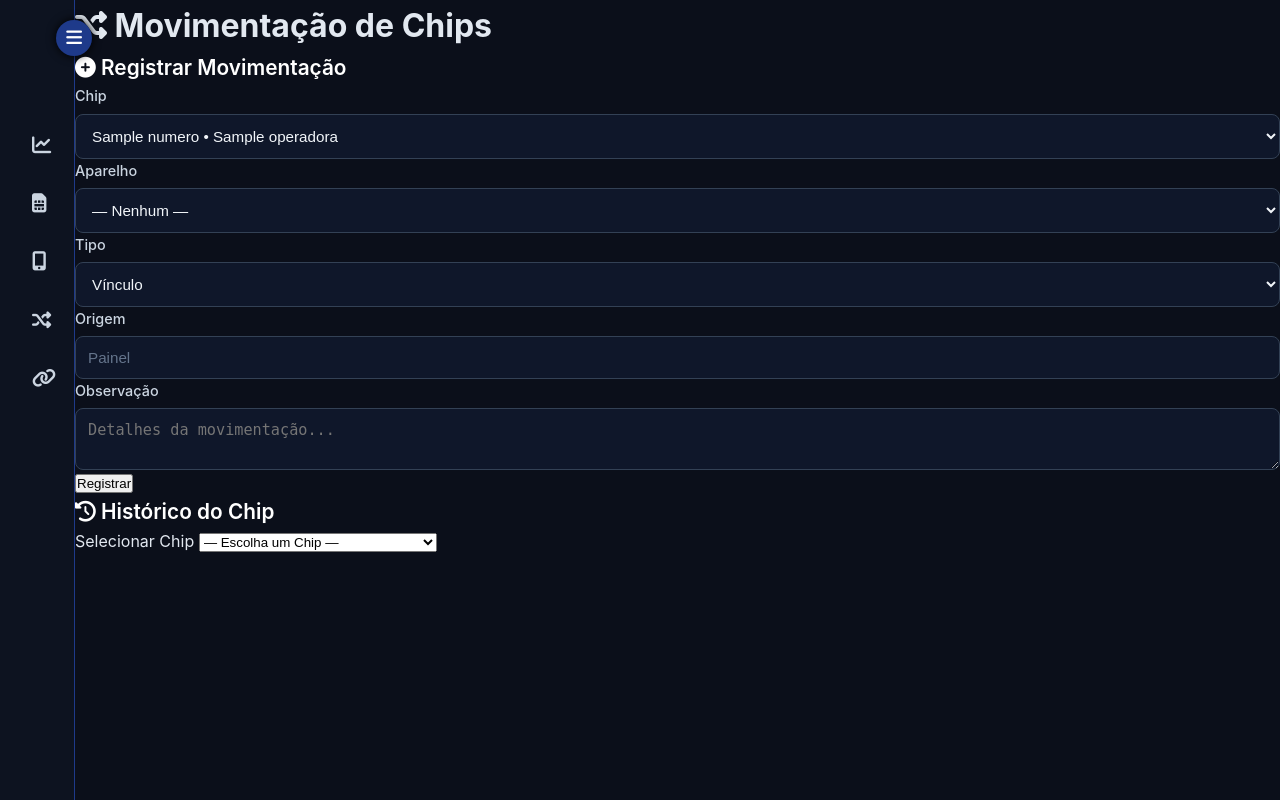
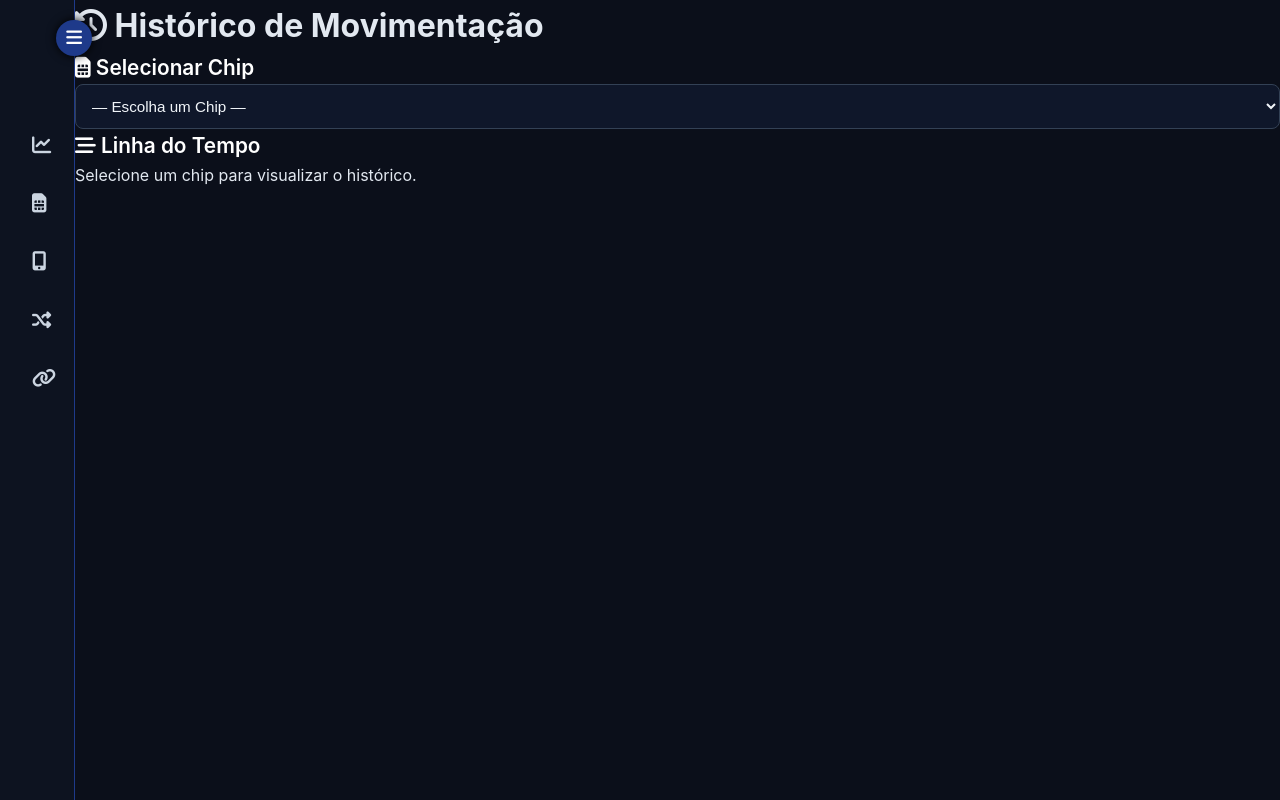
Before and after one commit to desenvoltoo/painel-chips, a Flask app: template templates/movimentacao.html in a window 1280 px wide. Run offline with Flask 3, Linux system fonts and the light colour scheme; the template is opened without the code that fills it: most values are stand-ins (such as "Sample title", 1, 10 or a date in 2020); parts of the project's set-up code (start-up, migrations or seed data) failed here and were passed over; some libraries are stand-ins or nearby versions.

Commit message:
Update movimentacao.html for historical context

```diff
--- a/templates/movimentacao.html
+++ b/templates/movimentacao.html
@@ -1,82 +1,36 @@
 {% extends "base.html" %}
-{% block title %}Movimentação{% endblock %}
+{% block title %}Histórico de Movimentação{% endblock %}
 
 {% block content %}
 
 <div class="page-header">
-    <h1><i class="fas fa-random"></i> Movimentação de Chips</h1>
+    <h1><i class="fas fa-history"></i> Histórico de Movimentação</h1>
 </div>
 
-<!-- =========================== -->
-<!-- FORMULÁRIO DE REGISTRO -->
-<!-- =========================== -->
+<!-- ============ SELETOR DE CHIP ============ -->
 <div class="card form-card">
-    <h2 class="card-title"><i class="fas fa-plus-circle"></i> Registrar Movimentação</h2>
+    <h2 class="card-title"><i class="fas fa-sim-card"></i> Selecionar Chip</h2>
 
-    <form action="/movimentacao" method="POST" class="form-grid">
-        <div class="form-group">
-            <label>Chip</label>
-            <select name="sk_chip" required>
-                {% for c in chips %}
-                    <option value="{{ c.sk_chip }}">{{ c.numero }} • {{ c.operadora }}</option>
-                {% endfor %}
-            </select>
-        </div>
-
-        <div class="form-group">
-            <label>Aparelho</label>
-            <select name="sk_aparelho">
-                <option value="">— Nenhum —</option>
-                {% for a in aparelhos %}
-                    <option value="{{ a.sk_aparelho }}">{{ a.marca }} {{ a.modelo }}</option>
-                {% endfor %}
-            </select>
-        </div>
-
-        <div class="form-group">
-            <label>Tipo</label>
-            <select name="tipo_movimento" required>
-                <option value="VINCULO">Vínculo</option>
-                <option value="DESVINCULO">Desvínculo</option>
-                <option value="TROCA">Troca</option>
-                <option value="ATUALIZAÇÃO">Atualização</option>
-            </select>
-        </div>
-
-        <div class="form-group">
-            <label>Origem</label>
-            <input type="text" name="origem" placeholder="Painel">
-        </div>
-
-        <div class="form-group col-12">
-            <label>Observação</label>
-            <textarea name="observacao" placeholder="Detalhes da movimentação..."></textarea>
-        </div>
-
-        <button class="btn-primary" type="submit">Registrar</button>
-    </form>
+    <div class="form-group">
+        <select id="chipHistorico" class="form-control">
+            <option value="">— Escolha um Chip —</option>
+            {% for c in chips %}
+                <option value="{{ c.sk_chip }}">{{ c.numero }} • {{ c.operadora }}</option>
+            {% endfor %}
+        </select>
+    </div>
 </div>
 
-<!-- =========================== -->
-<!-- HISTÓRICO DO CHIP -->
-<!-- =========================== -->
+<!-- ============ TIMELINE DE EVENTOS ============ -->
 <div class="card table-card">
-    <h2 class="card-title"><i class="fas fa-history"></i> Histórico do Chip</h2>
+    <h2 class="card-title"><i class="fas fa-stream"></i> Linha do Tempo</h2>
 
-    <label>Selecionar Chip</label>
-    <select id="chipHistorico" class="form-control">
-        <option value="">— Escolha um Chip —</option>
-        {% for c in chips %}
-            <option value="{{ c.sk_chip }}">{{ c.numero }} • {{ c.operadora }}</option>
-        {% endfor %}
-    </select>
-
-    <div id="historicoLista" class="timeline-box"></div>
+    <div id="historicoLista" class="timeline-box">
+        <p>Selecione um chip para visualizar o histórico.</p>
+    </div>
 </div>
 
-<!-- =========================== -->
-<!-- JS DA TIMELINE -->
-<!-- =========================== -->
+<!-- ============ JS DA TIMELINE ============ -->
 <script>
 document.getElementById("chipHistorico").addEventListener("change", async function () {
 
@@ -84,21 +38,21 @@ document.getElementById("chipHistorico").addEventListener("change", async functi
     const box = document.getElementById("historicoLista");
 
     if (!sk) {
-        box.innerHTML = "";
+        box.innerHTML = "<p>Selecione um chip para visualizar o histórico.</p>";
         return;
     }
 
-    box.innerHTML = "<p>Carregando histórico...</p>";
+    box.innerHTML = "<p>Carregando...</p>";
 
     const resp = await fetch(`/movimentacao/historico/${sk}`);
     const eventos = await resp.json();
-
-    box.innerHTML = "";
 
     if (!eventos.length) {
         box.innerHTML = "<p class='empty'>Nenhum evento registrado.</p>";
         return;
     }
+
+    box.innerHTML = "";
 
     eventos.forEach(ev => {
         box.innerHTML += `
```
